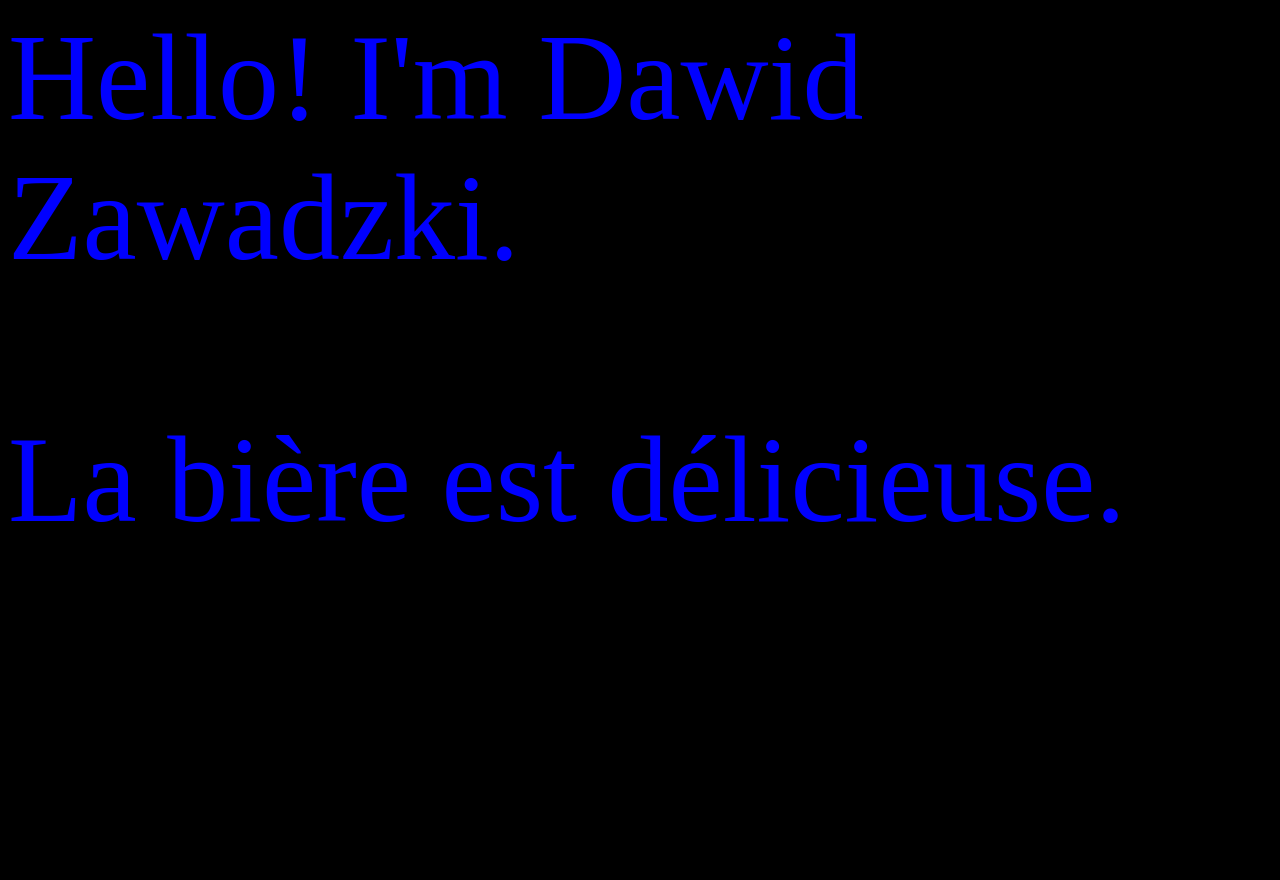
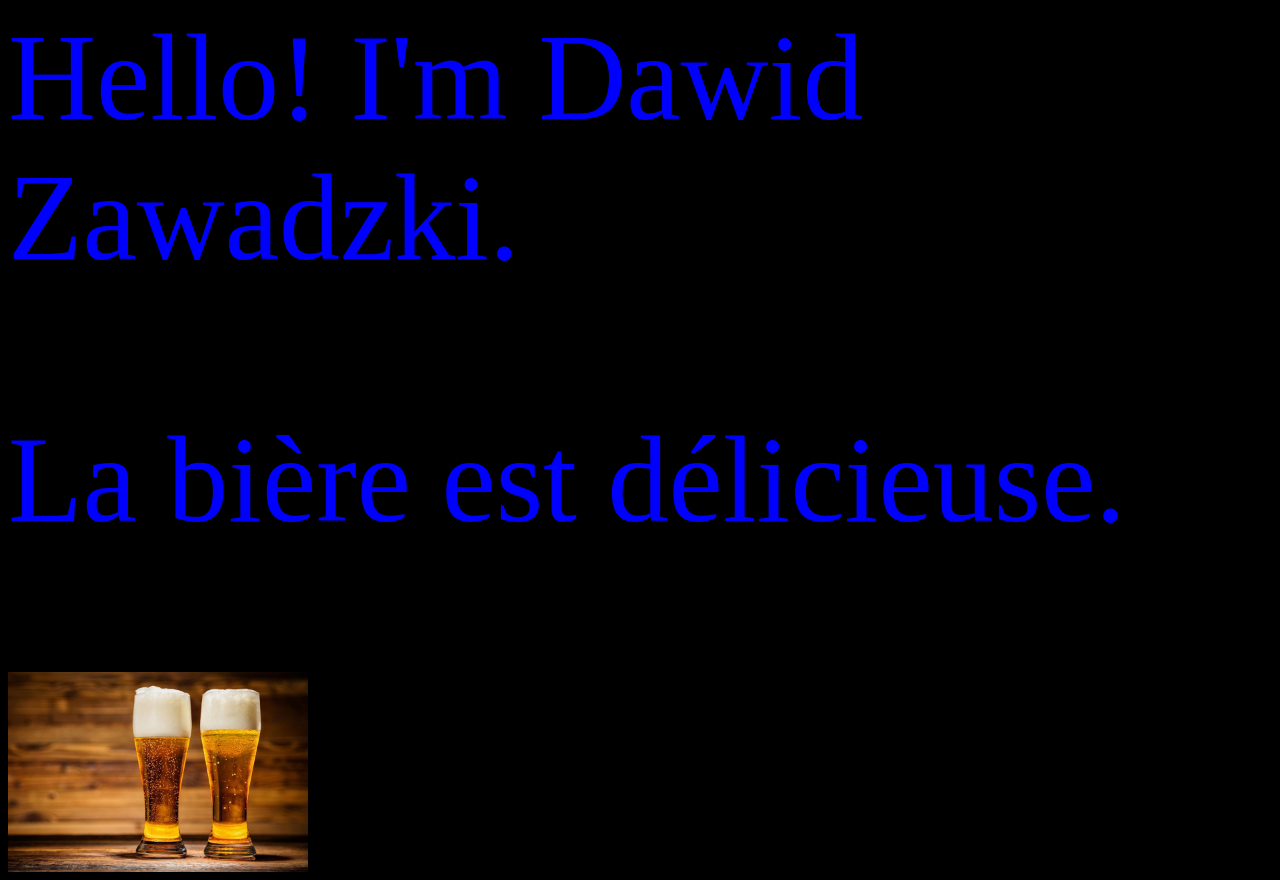
Before and after one commit to dawidzav/dawidzav.github.io, a plain HTML site: page index.html in a window 1280 px wide. Before the commit the page ends 800 px from the top, so only its background shows below. Drawn offline with Linux system fonts and the light colour scheme.

Commit message:
commitagain

```diff
--- a/index.html
+++ b/index.html
@@ -8,5 +8,8 @@
 </header>
 <p>La bière est délicieuse.</p>
 </body>
+<img src="images/piwo1.jpg" alt="yummy" width="300" height="200">
+
+
 </html>
 </head>
```
Also changed, not shown: images/piwo1.jpg (added).
